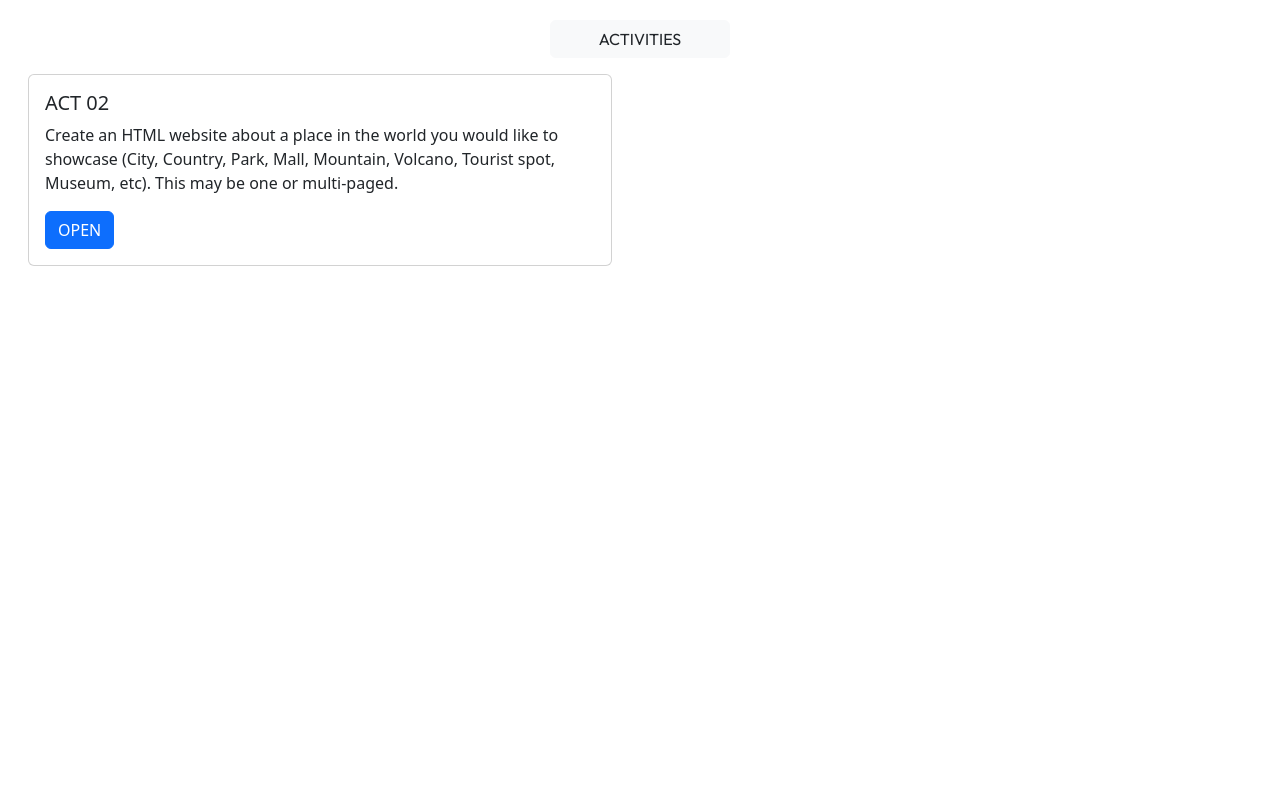
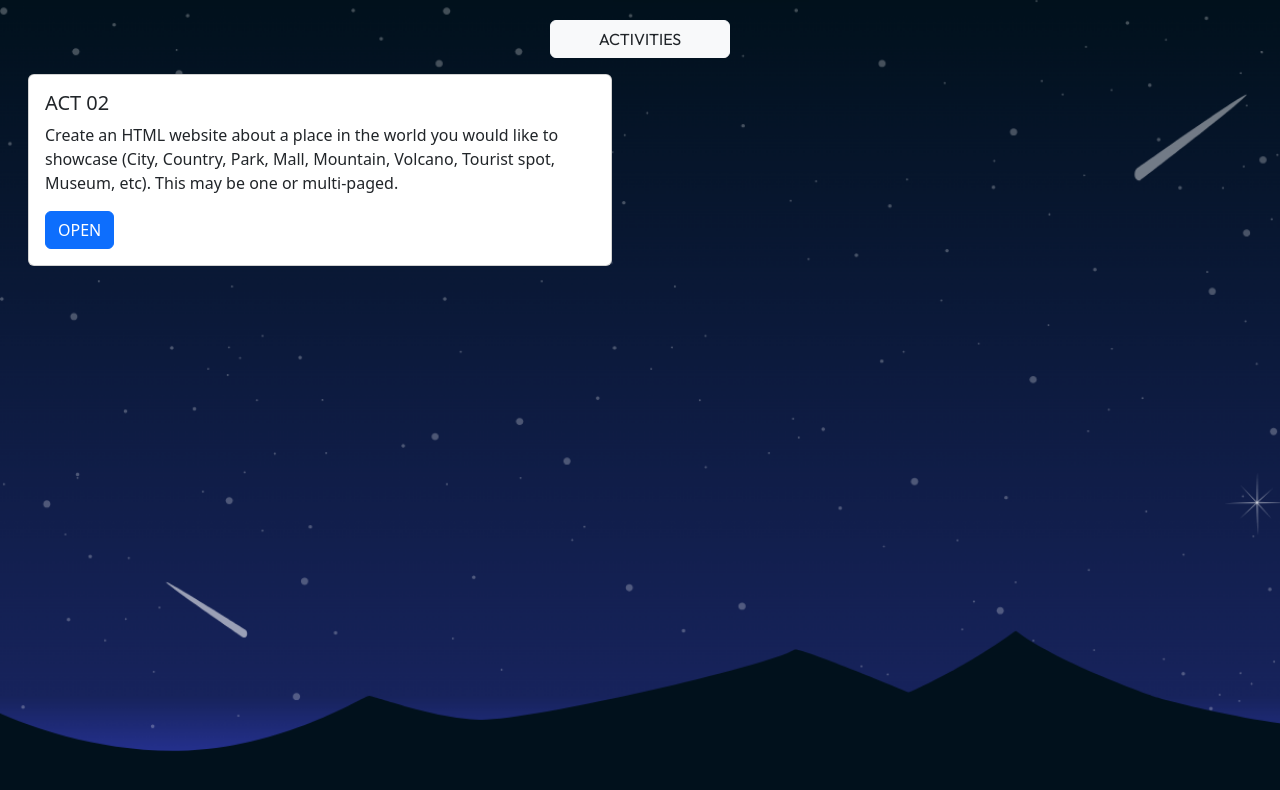
Before and after one commit to dimpolssk/dimpolssk.github.io, a plain HTML site: page acts.html in a window 1280 px wide. Drawn offline with nearby package versions, Linux system fonts and the light colour scheme.

Commit message:
updated bg-actss-name

```diff
--- a/acts.html
+++ b/acts.html
@@ -14,7 +14,7 @@
         position: relative;
         height: 100vh;
         overflow: hidden;
-        background-image: url('bg-acts.png');
+        background-image: url('bg-actss.png');
         background-size: cover;
       }
 
```
